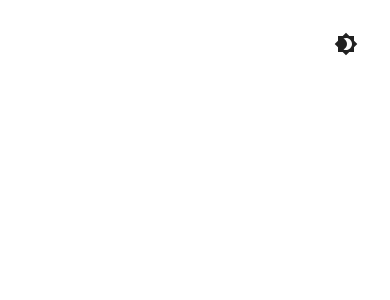
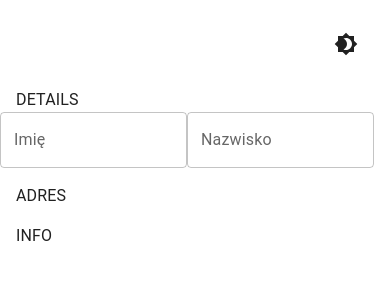
Before and after one commit to oapchk/form, a React (Vite) app: page / in a window 390 px wide. Shown: the top 300 px of the page. Built offline with nearby package versions, Linux system fonts and the light colour scheme.

Commit message:
firs fields- name last name adress phone- with validation

```diff
--- a/src/App.jsx
+++ b/src/App.jsx
@@ -1,16 +1,40 @@
 import * as React from "react";
 import IconButton from "@mui/material/IconButton";
-import { Box, CssBaseline } from "@mui/material";
+import { Box, Grid, CssBaseline, Container, Typography } from "@mui/material";
 import { useTheme, ThemeProvider, createTheme } from "@mui/material/styles";
 import Brightness4Icon from "@mui/icons-material/Brightness4";
 import Brightness7Icon from "@mui/icons-material/Brightness7";
+import { Form, Formik } from "formik";
+import * as Yup from "yup";
+import TextField from "./components/Texftield/texfield";
 
 const ColorModeContext = React.createContext({ toggleColorMode: () => {} });
+
+const InitialFormState = {
+  firstName: "",
+  lastName: "",
+  email: "",
+  phone: "",
+};
+
+const formValidation = Yup.object().shape({
+  firstName: Yup.string().required("Pole nie może być puste."),
+  lastName: Yup.string().required("Pole nie może być puste."),
+  email: Yup.string()
+    .email("Błędny mail.")
+    .required("Pole nie może być puste."),
+  phone: Yup.number()
+    .integer()
+    .typeError("Please enter a valid phone number")
+    .required("Pole nie może być puste.k"),
+});
 
 function App() {
   const theme = useTheme();
   const colorMode = React.useContext(ColorModeContext);
   return (
+    <Grid container>
+      <Grid item xs={12}>
         <Box
           sx={{
             display: "flex",
@@ -34,6 +58,41 @@ function App() {
             )}
           </IconButton>
         </Box>
+      </Grid>
+      <Grid item xs={12}>
+        <Container maxWidth="md">
+          <div spacing={8}>
+            <Formik
+              initialValues={{ ...InitialFormState }}
+              validationSchema={formValidation}
+              onSubmit={(values) => {
+                console.log(values);
+              }}
+            >
+              <Form>
+                <Grid container spacing={2}>
+                  <Grid item xs={12}>
+                    <Typography>DETAILS</Typography>
+                  </Grid>
+                  <Grid items xs={6}>
+                    <TextField name="firstName" label="Imię" />
+                  </Grid>
+                  <Grid items xs={6}>
+                    <TextField name="lastName" label="Nazwisko" />
+                  </Grid>
+                  <Grid item xs={12}>
+                    <Typography>ADRES</Typography>
+                  </Grid>
+                  <Grid item xs={12}>
+                    <Typography>INFO</Typography>
+                  </Grid>
+                </Grid>
+              </Form>
+            </Formik>
+          </div>
+        </Container>
+      </Grid>
+    </Grid>
   );
 }
 
--- /dev/null
+++ b/src/components/Texftield/texfield.jsx
@@ -0,0 +1,23 @@
+// import React from "react";
+import { TextField } from "@mui/material";
+import { useField } from "formik";
+
+const TextfieldWrapper = ({ name, ...otherProps }) => {
+  const [field, mata] = useField(name);
+
+  const configTextfield = {
+    ...field,
+    ...otherProps,
+    fullWidth: true,
+    variant: "outlined",
+  };
+
+  if (mata && mata.touched && mata.error) {
+    configTextfield.error = true;
+    configTextfield.helperText = mata.error;
+  }
+
+  return <TextField {...configTextfield} />;
+};
+
+export default TextfieldWrapper;
```
Lines whose indentation alone changed are shown as unchanged.
